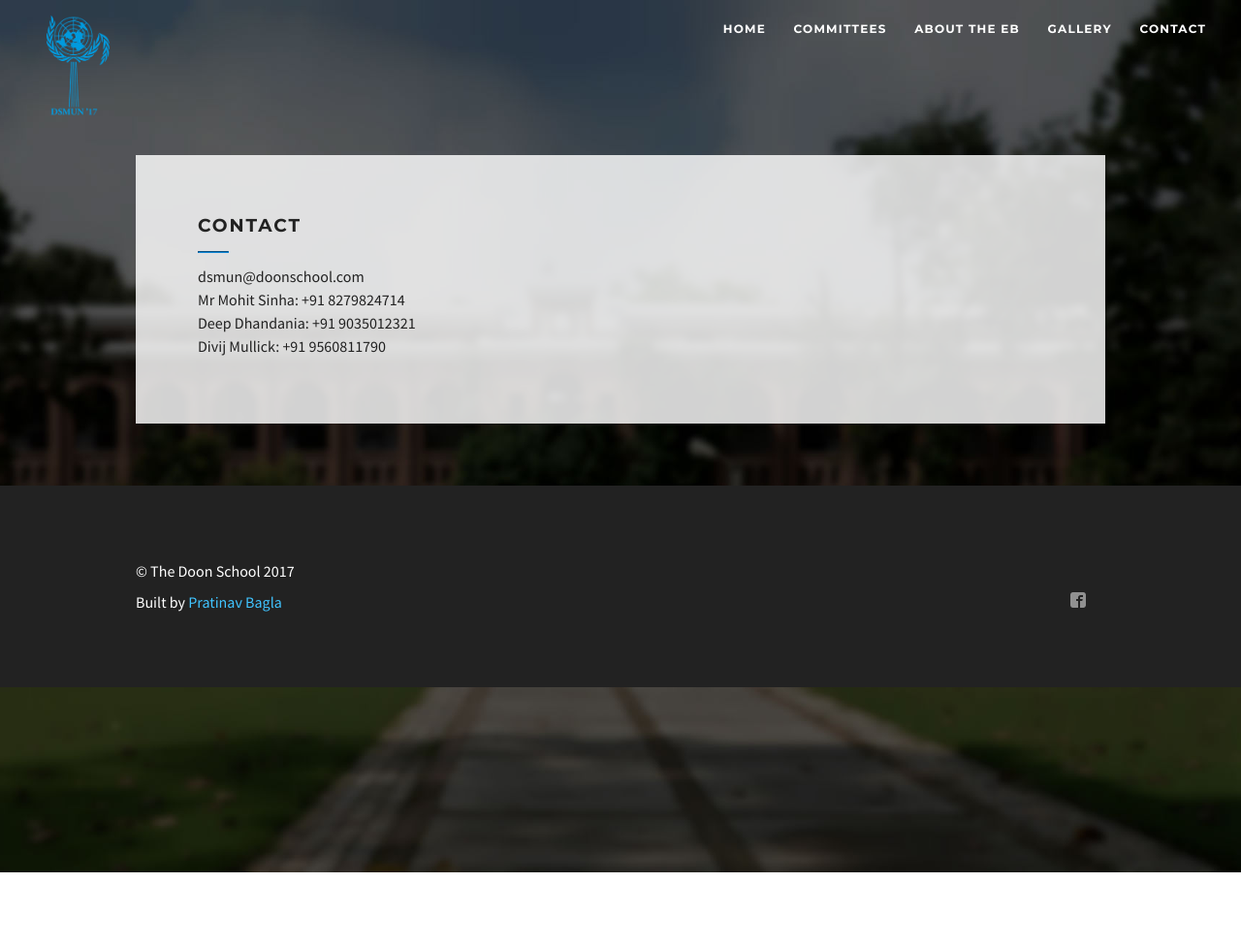
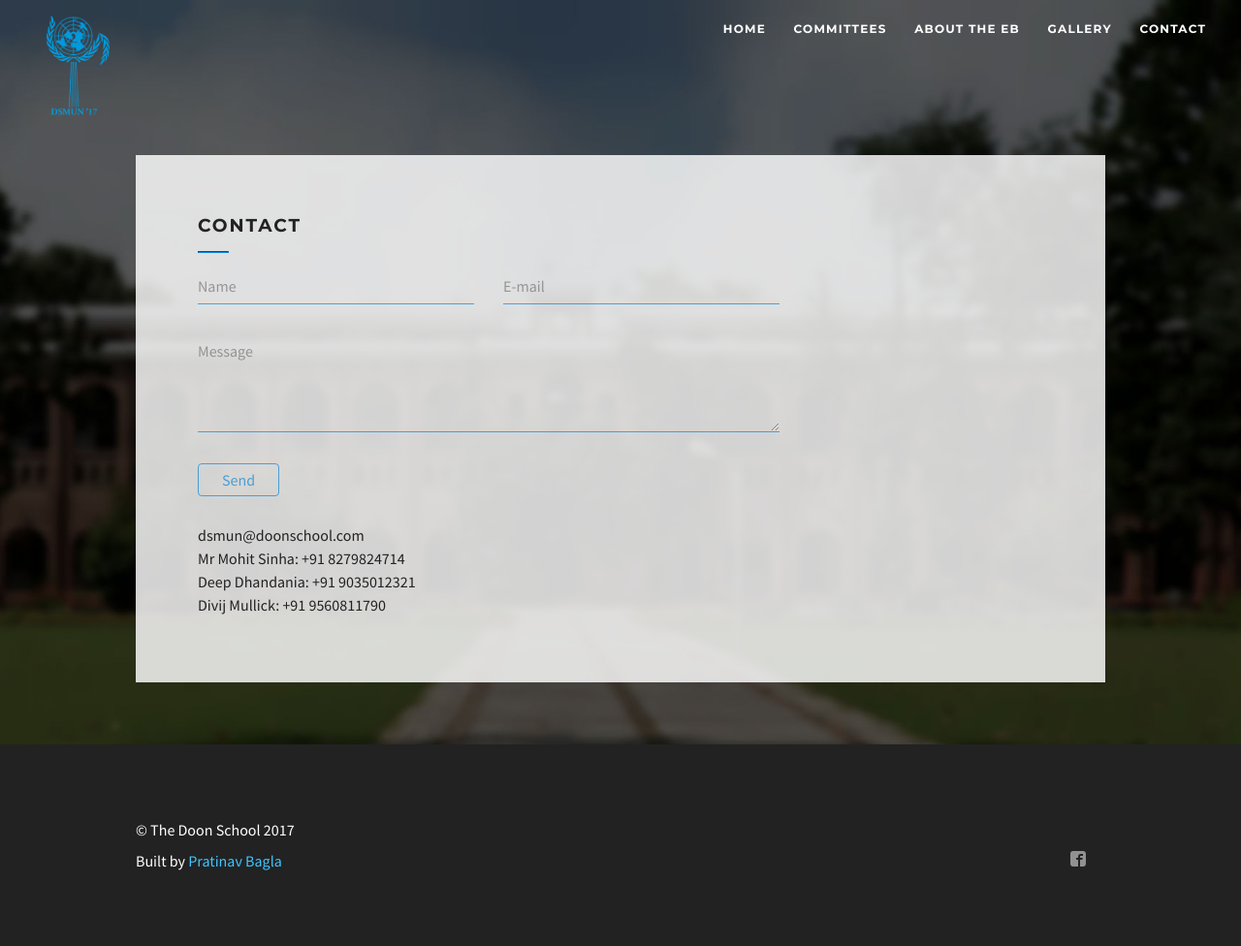
Before and after one commit to pratinav/dsmun17.com, a Jekyll site: the page built from contact.html, in a window 1280 px wide. Shown: the whole page at 97% size. Built offline with Jekyll 4.4.1, drawn with Linux system fonts in a browser that asks for light colours; before the commit the page ends 900 px from its top, so only the background shows below that.

Commit message:
Added formspree contact form

```diff
--- a/contact.html
+++ b/contact.html
@@ -7,17 +7,16 @@ description: Contact The Doon School Model United Nations 2017 team
 <section id="contact" class="clear-header container panel">
   <h3>Contact</h3>
   <hr>
-  <!-- <form>
+  <form action="https://formspree.io/your@email.com" method="POST">
+    <input type="hidden" name="_next" value="#">
     <input type="text" name="name" placeholder="Name">
     <input type="email" name="email" placeholder="E-mail">
     <textarea name="message" placeholder="Message"></textarea>
     <input type="submit" value="Send" class="btn">
   </form>
 
-  <h3>Phone</h3>
-  <hr> -->
   <ul>
-    <li>dsmun@doonschool.com</li>
+    <li><a href="mailto:dsmun@doonschool.com">dsmun@doonschool.com</a></li>
     <li>Mr Mohit Sinha: +91 8279824714</li>
     <li>Deep Dhandania: +91 9035012321</li>
     <li>Divij Mullick: +91 9560811790</li>
--- a/css/style.css
+++ b/css/style.css
@@ -459,7 +459,6 @@ blockquote {
 
 #contact form {
   max-width: 600px;
-  margin-bottom: 2em;
 }
 #contact form input, #contact form textarea {
   font: inherit;
```
